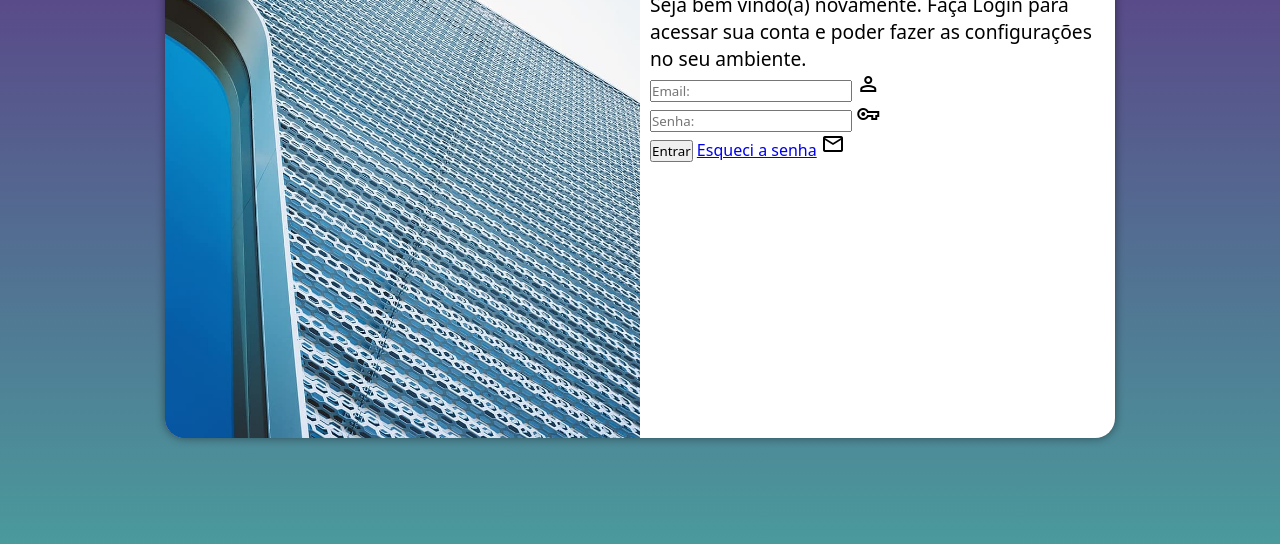
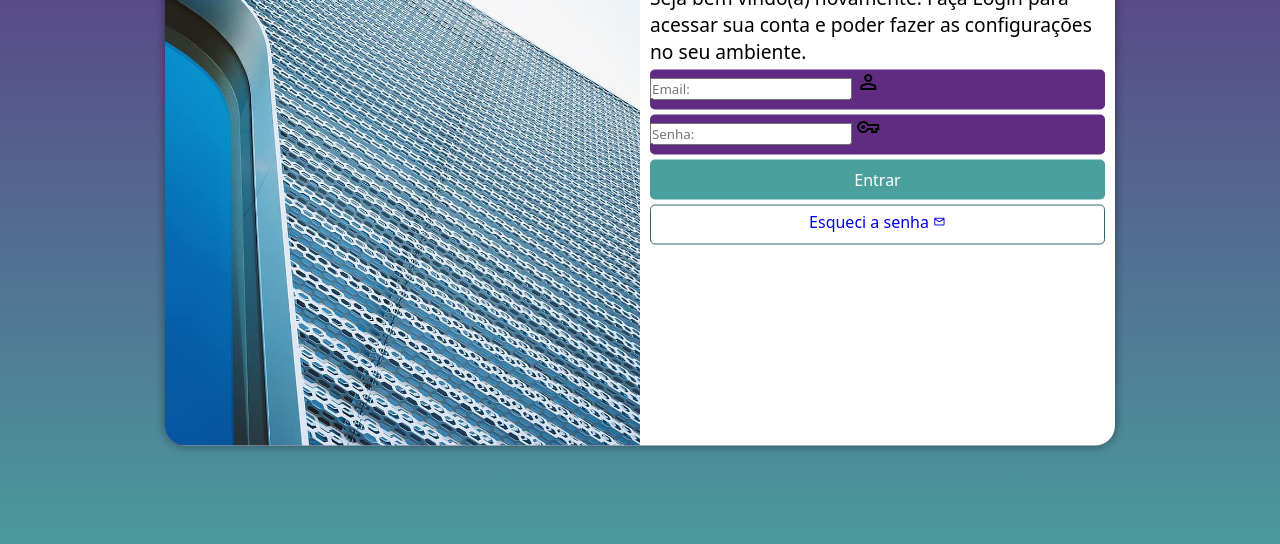
Before and after one commit to DEVmucaxb/projeto-login, a plain HTML site: page index.html in a window 1280 px wide. Shown: the part 212-756 px from the top of the page. Drawn offline with nearby package versions, Linux system fonts and the light colour scheme.

Commit message:
formatação do formulário

```diff
--- a/assets/estilos/style.css
+++ b/assets/estilos/style.css
@@ -39,7 +39,7 @@ section#login {
 
     background-color: white;
     width: 250px;
-    height: 500px;
+    height: 515px;
     border-radius: 20px;
     overflow: hidden;
     box-shadow: 0px 0px 10px rgba(0, 0, 0, 0.450);
@@ -68,3 +68,50 @@ div#formulario>h1 {
 div#formulario>p {
     font-size: 0.8em;
 }
+
+div#formulario>form>input[type=submit] {
+    display: block;
+    font-size: 1em;
+    width: 100%;
+    height: 40px;
+    background-color: var(--verde);
+    color: white;
+    border: none;
+    border-radius: 5px;
+    cursor: pointer;
+}
+
+div#formulario>form>input[type=submit]:hover {
+    background-color: #306967;
+}
+
+form>div.campo {
+    display: block;
+    width: 100%;
+    height: 40px;
+    background-color: var(--lilas);
+    border-radius: 5px;
+    margin: 5px 0px;
+}
+
+form>a.botao {
+    display: block;
+    text-align: center;
+    text-decoration: none;
+    padding-top: 5px;
+    margin-top: 5px;
+    font-size: 1em;
+    width: 100%;
+    height: 40px;
+    background-color: white;
+    border-radius: 5px;
+    border: 1px solid #306967;
+}
+
+form>a.botao:hover {
+    background-color: #5ccac7;
+}
+
+form>a.botao>span {
+    font-size: 0.8em;
+}
--- a/index.html
+++ b/index.html
@@ -23,7 +23,8 @@
                 </p>
                 <form action="login.php" method="post" autocomplete="on">
                     <div class="campo">
-                        <input type="email" name="email" id="email" placeholder="Email: " autocomplete="email" required maxlength="30">
+                        <input type="email" name="email" id="email" placeholder="Email: " autocomplete="email" required
+                            maxlength="30">
 
                         <label for="email"><span class="material-symbols-outlined">person</span></label>
                     </div>
@@ -33,7 +34,7 @@
                         <label for="senha"><span class="material-symbols-outlined">vpn_key</span></label></label>
                     </div>
                     <input type="submit" value="Entrar">
-                    <a href="esqueci_senha.js">Esqueci a senha</a> <span class="material-symbols-outlined">mail</span>
+                    <a href="esqueci_senha.js" class="botao">Esqueci a senha <span class="material-symbols-outlined">mail</span></a>
                 </form>
             </div>
         </section>
```
